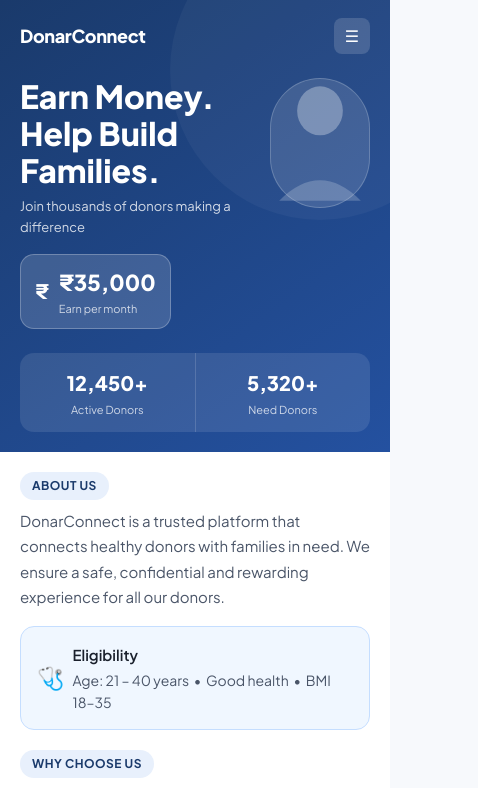
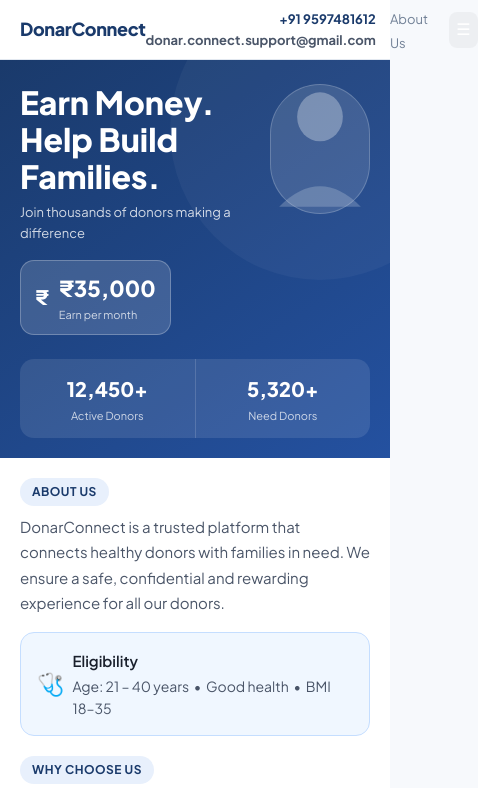
Before and after one commit to donarconnectsupport-tech/DonarConnect, a React (Vite) app in the folder donarconnect/: page / in a window 390 px wide. Shown: the top 788 px of the page, 478 px wide, since content can reach past the window. Built offline with nearby package versions, Linux system fonts and the light colour scheme; no server answers.

Commit message:
feat: add Header component, desktop responsive styles, and use Header in pages

```diff
--- a/donarconnect/src/App.css
+++ b/donarconnect/src/App.css
@@ -305,3 +305,10 @@
 @media (max-width: 480px) {
   .app-container { max-width: 100%; box-shadow: none; }
 }
+
+/* Desktop layout: widen container and show header contact info */
+@media (min-width: 768px) {
+  :root { --max-w: 980px; }
+  .app-container { max-width: var(--max-w); }
+  .page-header { padding: 0 28px; }
+}
--- /dev/null
+++ b/donarconnect/src/components/Header.css
@@ -0,0 +1,18 @@
+.header-left { display:flex; align-items:center; }
+.header-right {
+  display: flex;
+  align-items: center;
+  gap: 14px;
+}
+.header-contact { display: flex; flex-direction: column; align-items: flex-end; font-size: 13px; }
+.contact-phone, .contact-email { color: var(--text-sub); text-decoration: none; font-weight: 700; }
+.contact-phone { color: var(--navy); }
+.header-about a { font-size: 13px; color: var(--text-muted); text-decoration: none; }
+.nav-menu { display: inline-flex; align-items: center; justify-content: center; width: 36px; height: 36px; border-radius: 8px; border: none; background: rgba(0,0,0,0.04); cursor: pointer; }
+
+/* Desktop adjustments */
+@media (min-width: 768px) {
+  .nav-menu { display: none; }
+  .header-contact { align-items: flex-end; }
+  .header-about { margin-top: 4px; }
+}
--- /dev/null
+++ b/donarconnect/src/components/Header.jsx
@@ -0,0 +1,23 @@
+import React from 'react';
+import './Header.css';
+
+export default function Header() {
+  return (
+    <header className="page-header">
+      <div className="header-left">
+        <span className="header-logo">DonarConnect</span>
+      </div>
+
+      <div className="header-right">
+        <div className="header-contact">
+          <a href="tel:+919597481612" className="contact-phone">+91 9597481612</a>
+          <a href="mailto:donar.connect.support@gmail.com" className="contact-email">donar.connect.support@gmail.com</a>
+        </div>
+        <div className="header-about">
+          <a href="/about">About Us</a>
+        </div>
+        <button className="nav-menu" aria-label="Menu">☰</button>
+      </div>
+    </header>
+  );
+}
--- a/donarconnect/src/pages/ConfirmationPage.jsx
+++ b/donarconnect/src/pages/ConfirmationPage.jsx
@@ -2,6 +2,7 @@
 import { useNavigate } from 'react-router-dom';
 import { useOrder } from '../hooks/useOrderForm.jsx';
 import './ConfirmationPage.css';
+import Header from '../components/Header.jsx';
 
 export default function ConfirmationPage() {
   const navigate = useNavigate();
@@ -21,12 +22,7 @@
 
   return (
     <div className="confirm-page">
-      {/* Header */}
-      <header className="page-header">
-        <span style={{ width: 60 }} />
-        <span className="header-logo">DonarConnect</span>
-        <div style={{ width: 60 }} />
-      </header>
+      <Header />
 
       <div className="page-content text-center">
         {/* Success animation */}
--- a/donarconnect/src/pages/HomePage.jsx
+++ b/donarconnect/src/pages/HomePage.jsx
@@ -1,6 +1,7 @@
 import React from 'react';
 import { useNavigate } from 'react-router-dom';
 import './HomePage.css';
+import Header from '../components/Header.jsx';
 
 const STATS = [
   { label: 'Active Donors', value: '12,450+' },
@@ -20,11 +21,8 @@
   return (
     <div className="home">
       {/* ── Hero ── */}
+      <Header />
       <header className="home-hero">
-        <div className="home-nav">
-          <span className="header-logo">DonarConnect</span>
-          <button className="nav-menu" aria-label="Menu">☰</button>
-        </div>
 
         <div className="hero-body">
           <div className="hero-text">
--- a/donarconnect/src/pages/OrderPage.jsx
+++ b/donarconnect/src/pages/OrderPage.jsx
@@ -4,6 +4,7 @@
 import StepBar from '../components/StepBar';
 import './FormPage.css';
 import './OrderPage.css';
+import Header from '../components/Header.jsx';
 
 const UNIT_PRICE = 99;
 
@@ -26,11 +27,7 @@
 
   return (
     <div>
-      <header className="page-header">
-        <button className="back-btn" onClick={() => navigate(-1)}>← Back</button>
-        <span className="header-logo">DonarConnect</span>
-        <div style={{ width: 60 }} />
-      </header>
+      <Header />
 
       <StepBar current={2} total={3} />
 
--- a/donarconnect/src/pages/PaymentPage.jsx
+++ b/donarconnect/src/pages/PaymentPage.jsx
@@ -6,6 +6,7 @@
 import StepBar from '../components/StepBar';
 import './FormPage.css';
 import './PaymentPage.css';
+import Header from '../components/Header.jsx';
 
 const UPI_ID = import.meta.env.VITE_UPI_ID || 'yourname@upi';      // ← set in .env
 const UPI_NAME = import.meta.env.VITE_UPI_NAME || 'DonarConnect';
@@ -108,11 +109,7 @@
 
   return (
     <div>
-      <header className="page-header">
-        <button className="back-btn" onClick={() => navigate(-1)}>← Back</button>
-        <span className="header-logo">DonarConnect</span>
-        <div style={{ width: 60 }} />
-      </header>
+      <Header />
 
       <StepBar current={3} total={3} />
 
--- a/donarconnect/src/pages/PersonalDetailsPage.jsx
+++ b/donarconnect/src/pages/PersonalDetailsPage.jsx
@@ -3,6 +3,7 @@
 import { useOrder } from '../hooks/useOrderForm.jsx';
 import StepBar from '../components/StepBar';
 import './FormPage.css';
+import Header from '../components/Header.jsx';
 
 const STATES = [
   'Andhra Pradesh','Arunachal Pradesh','Assam','Bihar','Chhattisgarh','Goa','Gujarat',
@@ -66,11 +67,7 @@
 
   return (
     <div>
-      <header className="page-header">
-        <button className="back-btn" onClick={() => navigate(-1)}>← Back</button>
-        <span className="header-logo">DonarConnect</span>
-        <div style={{ width: 60 }} />
-      </header>
+      <Header />
 
       <StepBar current={1} total={3} />
 
```
Also changed, not shown: 1 other file (tests, documents, lock files or other folders).
